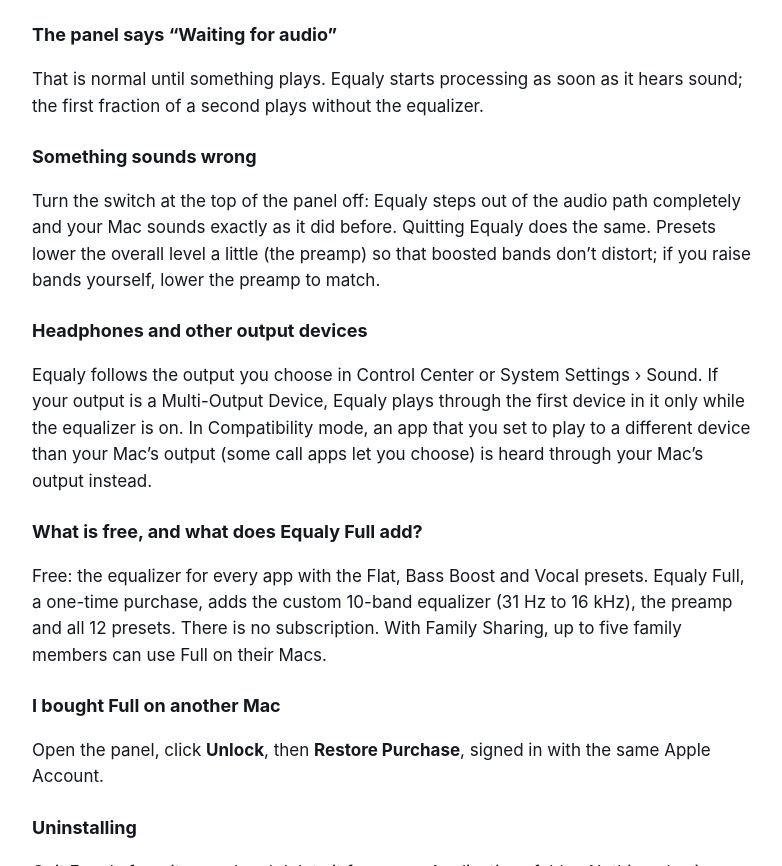
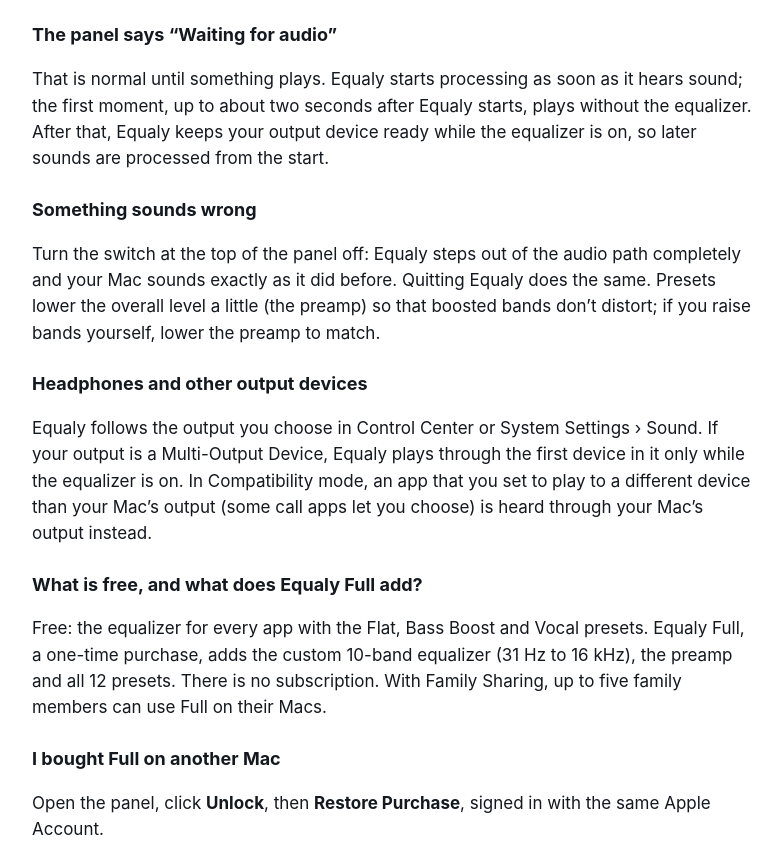
Before and after one commit to xufei547/seedtime-site, a plain HTML site: page equaly/index.html in a window 1280 px wide. Shown: the part 968-1834 px from the top of the page, without its empty margins (248-1030 px from the left). Drawn offline with Linux system fonts and the light colour scheme.

Commit message:
Equaly support page: the first sound after launch is processed after about two seconds

```diff
--- a/equaly/index.html
+++ b/equaly/index.html
@@ -45,7 +45,7 @@
 <p>On most devices Equaly adds about 8 milliseconds of delay (measured on a MacBook Air’s built-in speakers), too little to notice even in video. Now and then macOS doesn’t deliver a device’s audio to the low-latency path; Equaly notices within about two seconds and switches to Compatibility, which adds about 70 milliseconds, then tries the low-latency path again every minute and switches back when it works. You may hear a short skip when it switches.</p>
 
 <h3>The panel says “Waiting for audio”</h3>
-<p>That is normal until something plays. Equaly starts processing as soon as it hears sound; the first fraction of a second plays without the equalizer.</p>
+<p>That is normal until something plays. Equaly starts processing as soon as it hears sound; the first moment, up to about two seconds after Equaly starts, plays without the equalizer. After that, Equaly keeps your output device ready while the equalizer is on, so later sounds are processed from the start.</p>
 
 <h3>Something sounds wrong</h3>
 <p>Turn the switch at the top of the panel off: Equaly steps out of the audio path completely and your Mac sounds exactly as it did before. Quitting Equaly does the same. Presets lower the overall level a little (the preamp) so that boosted bands don’t distort; if you raise bands yourself, lower the preamp to match.</p>
```
